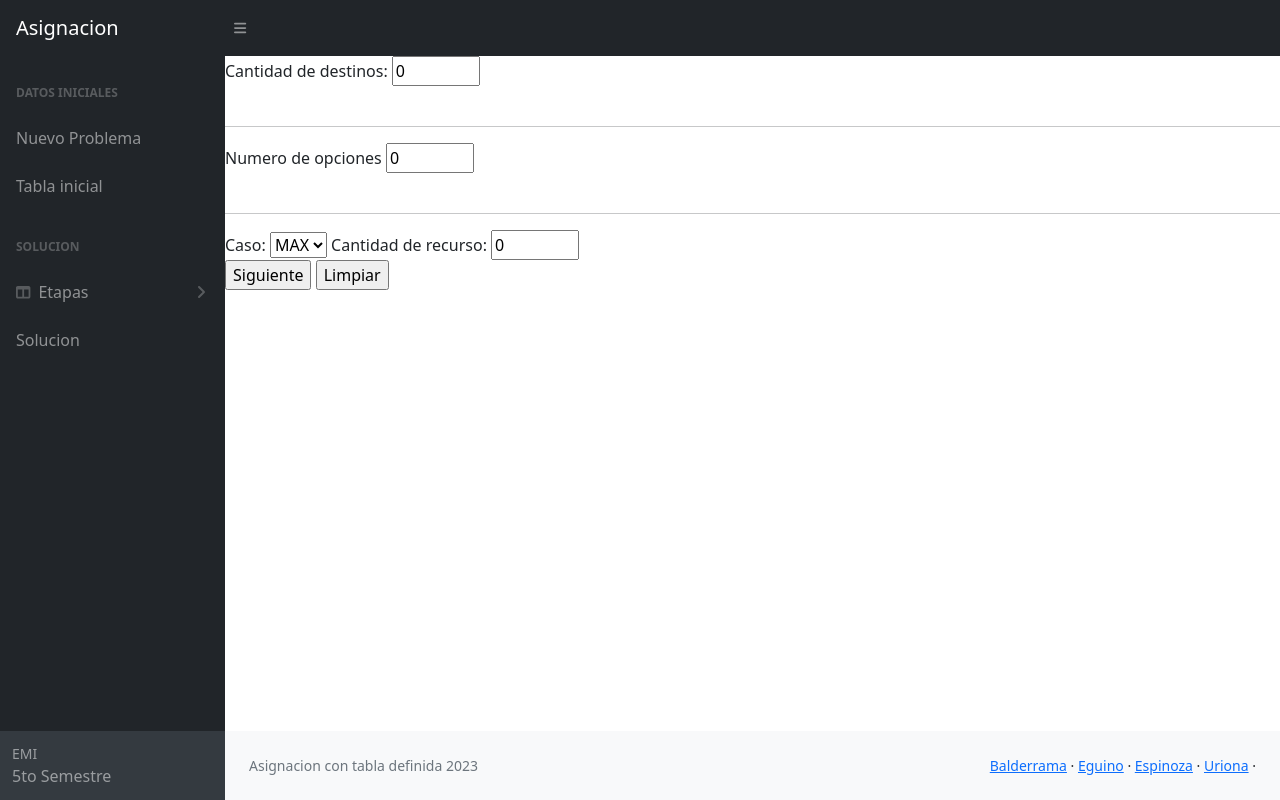
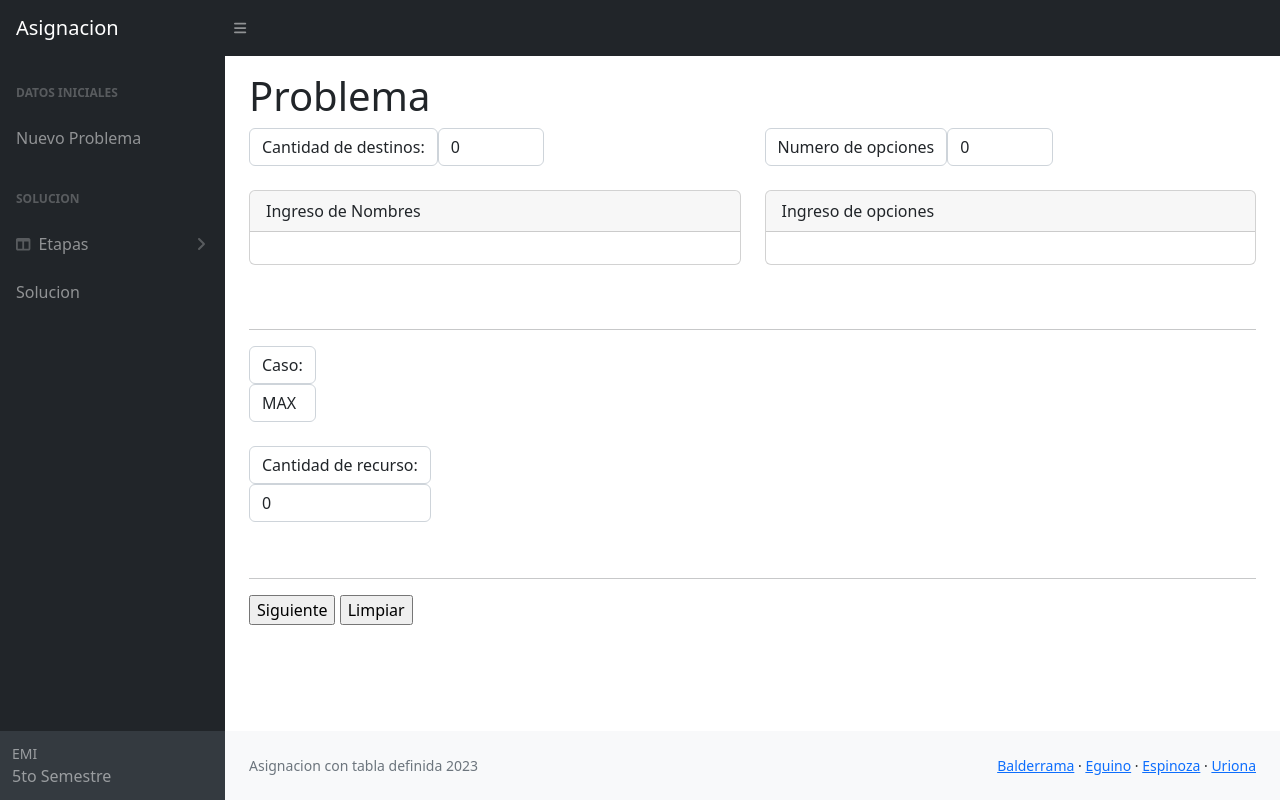
Before and after one commit to HeraldOfCalamity/DynamicProgramming-Assignment, a Flask app: template app/templates/home_view.html in a window 1280 px wide. Run offline with Flask 3, Linux system fonts and the light colour scheme; the template is opened without the code that fills it, so the values that code supplies are empty; some libraries are stand-ins or nearby versions.

Commit message:
Terminados los estilos, funcionara?

```diff
--- a/app/app2.py
+++ b/app/app2.py
@@ -96,7 +96,7 @@ def show_interval_view():
         for dest in asig.get_destinos():
             benefit = {}
             for op in asig.get_opciones():
-                benefit[op] = int(request.form.get(f'{op}_{dest.get_nombre()}_value'))
+                benefit[op] = float(request.form.get(f'{op}_{dest.get_nombre()}_value'))
             dest.set_benefit(benefit)
 
         asig.get_rangos()
--- a/app/templates/home_view.html
+++ b/app/templates/home_view.html
@@ -1,42 +1,95 @@
 {% extends './layout.html' %}
 {% block body %}
 <!-- Numero de destinos -->
-<div>
+
 <form action="{{ url_for('show_dataInput_view') }}" method="POST">
+    <div class="row">
         <div class="col">
-            <div>
-                <label for="nud_dest">Cantidad de destinos:</label>
-            <input type="number" name="nud_dest" id="nud_dest" min="1" max="20" placeholder="0" value="0">
+            <ol class="breadcrumb mb-4">
+                <li class="breadcrumb-item active">
+                    <label class="form-control" for="nud_dest">Cantidad de destinos:</label>
+                </li>
+                <li>
+                    <input class="form-control" type="number" name="nud_dest" id="nud_dest" min="1" max="20" placeholder="0" value="0">
+                </li>
+            </ol>
+        </div>
+
+        <div class="col">
+            <ol class="breadcrumb mb-4">
+                <li class="breadcrumb-item active">
+                    <label class="form-control" for="nud_options">Numero de opciones</label>
+                </li>
+                <li>
+                    <input class="form-control" type="number" name="nud_options" id="nud_options" min="1" max="20" placeholder="0" value="0">
+                </li>
+            </ol>
         </div>
     </div>
-        <div id="destContainer">
+
+    <div class="row">
+        <div class="col-xl-6">
+            <div class="card mb-4">
+                <div class="card-header">
+                    Ingreso de Nombres
+                </div>
+                <div class="card-body">
+                    <div class="datatable-wrapper" id="destContainer">
 
                     </div>
-        <br><hr>
-        <div>
-            <label for="nud_options">Numero de opciones</label>
-            <input type="number" name="nud_options" id="nud_options" min="1" max="20" placeholder="0" value="0">
                 </div>
-        <div id="opContainer">
+            </div>
+        </div>
+        <div class="col-xl-6">
+            <div class="card mb-4">
+                <div class="card-header">
+                    Ingreso de opciones
+                </div>
+                <div class="card-body">
+                    <div class="simple-datatables" id="opContainer">
 
                     </div>
+                </div>
+            </div>
+        </div>
+    </div>
+
     <br><hr>
-        <div>
-            <label for="slc_case">Caso:</label>
-            <select name="slc_case" id="slc_case">
+
+    <div class="row">
+        <div class="col">
+            <ol class="breadcrumb mb-4">
+                <li class="breadcrumb-item active">
+                    <label class="form-control" for="slc_case">Caso:</label>
+                    <select class="form-control" name="slc_case" id="slc_case">
                         <option value="max">MAX</option>
                         <option value="min">MIN</option>
                     </select>
-            <label for="nud_resAmount">Cantidad de recurso:</label>
-            <input type="number" name="nud_resAmount" id="nud_resAmount" min="1" max="35" placeholder="0" value="0">
+                </li>
+            </ol>
         </div>
-        <div id="form">
+    </div>
+    <div class="row">
+        <div class="col">
+            <ol class="breadcrumb mb-3">
+                <li class="breadcrumb-item active">
+                    <label class="form-control" for="nud_resAmount">Cantidad de recurso:</label>
+                    <input class="form-control" type="number" name="nud_resAmount" id="nud_resAmount" min="1" max="10000" placeholder="0" value="0">
+                </li>
+            </ol>
+        </div>
+    </div>
 
+    <br><hr>
+    <div class="row">
+        <div class="col">
+            <input class="form-floating" id="btn_submit" type="submit" value="Siguiente">
+            <input class="form-floating" type="reset" value="Limpiar">
         </div>
-        <input id="btn_submit" type="submit" value="Siguiente">
-        <input type="reset" value="Limpiar">
+    </div>
+
 </form>
-</div>
+
 
 {% endblock %}
 {% block script %}
@@ -53,6 +106,7 @@
 
     // Functions
     const fillContainer = (target, num, type, name, value) => {
+
 
         if(isNaN(num) || num <= 0){
             while(target.firstChild){
@@ -104,7 +158,7 @@
     }
     const areOpValid = () => {
         for (let op of opField.children){
-            if (parseInt(op.value) > parseInt(nud_resAmount.value))
+            if (parseFloat(op.value) > parseFloat(nud_resAmount.value))
                 return false;
         }
         return true;
@@ -113,11 +167,15 @@
     // Eventlisteners
     nud_dest.addEventListener('click',() => { nud_dest.select(); });
     nud_dest.addEventListener('input',() => {
+        if ( parseInt(nud_dest.value) > parseInt(nud_dest.max) ) return;
+
         fillContainer(destField, parseInt(nud_dest.value),'text','dest_','dest');
     });
 
     nud_options.addEventListener('click', () => { nud_options.select(); });
     nud_options.addEventListener('input', () =>{
+        if ( parseInt(nud_options.value) > parseInt(nud_dest.max) ) return;
+
         fillContainer(opField, parseInt(nud_options.value), 'number', 'option_');
     });
 
--- a/app/templates/layout.html
+++ b/app/templates/layout.html
@@ -4,7 +4,7 @@
 <head>
     <meta charset="UTF-8">
     <meta name="viewport" content="width=device-width, initial-scale=1.0">
-    <title>{{ config.tittle }}</title>
+    <title>Asignacion Tabla Definida</title>
     {% block style %}{% endblock %}
 
     <link href="{{ url_for('static', filename='css/styles.css') }}" rel="stylesheet" />
@@ -32,10 +32,6 @@
                             <!-- <div class="sb-nav-link-icon"><i class="fas fa-tachometer-alt"></i></div> -->
                             Nuevo Problema
                         </a>
-                        <a class="nav-link" href="index.html">
-                            <!-- <div class="sb-nav-link-icon"><i class="fas fa-tachometer-alt"></i></div> -->
-                            Tabla inicial
-                        </a>
                         <div class="sb-sidenav-menu-heading">Solucion</div>
                         {% if data.get_etapas() %}
                         {% set r = [] %} {% for x in data.get_etapas() %} {% set _ = r.append(x) %} {% endfor %}
@@ -60,7 +56,7 @@
                         <div class="sb-nav-link-icon"><i class="fas fa-columns"></i></div>
                         Etapas
                         <div class="sb-sidenav-collapse-arrow"><i class="fas fa-angle-down"></i></div>
-                    </a>
+                        </a>
                         {% endif %}
                         <a class="nav-link" href="/sol">
                             <!-- <div class="sb-nav-link-icon"><i class="fas fa-tachometer-alt"></i></div> -->
@@ -76,22 +72,24 @@
         </div>
         <div id="layoutSidenav_content">
             <main>
-                {% block body %}
-                {% endblock %}
+                <div class="container-fluid px-4">
+                    <h1 class="mt-3">Problema</h1>
+                    {% block body %}
+                    {% endblock %}
+                </div>
             </main>
             <footer class="py-4 bg-light mt-auto">
                 <div class="container-fluid px-4">
                     <div class="d-flex align-items-center justify-content-between small">
                         <div class="text-muted">Asignacion con tabla definida 2023</div>
                         <div>
-                            <a href="#">Balderrama</a>
+                            <a href="https://www.instagram.com/iojhabd4r/" target="_blank">Balderrama</a>
                             &middot;
-                            <a href="#">Eguino</a>
+                            <a href="https://www.instagram.com/leoeguino/?hl=es" target="_blank">Eguino</a>
                             &middot;
-                            <a href="#">Espinoza</a>
+                            <a href="https://www.instagram.com/amedeoxd/" target="_blank">Espinoza</a>
                             &middot;
-                            <a href="#">Uriona</a>
-                            &middot;
+                            <a href="https://www.instagram.com/sergio.uriona/" target="_blank">Uriona</a>
                         </div>
                     </div>
                 </div>
```
Also changed, not shown: app/templates/dataInput_view.html (+27 -6 lines), app/templates/interval_view.html (+24 -8 lines), app/templates/solution_view.html (+10 -3 lines). Lines whose indentation alone changed are shown as unchanged.
